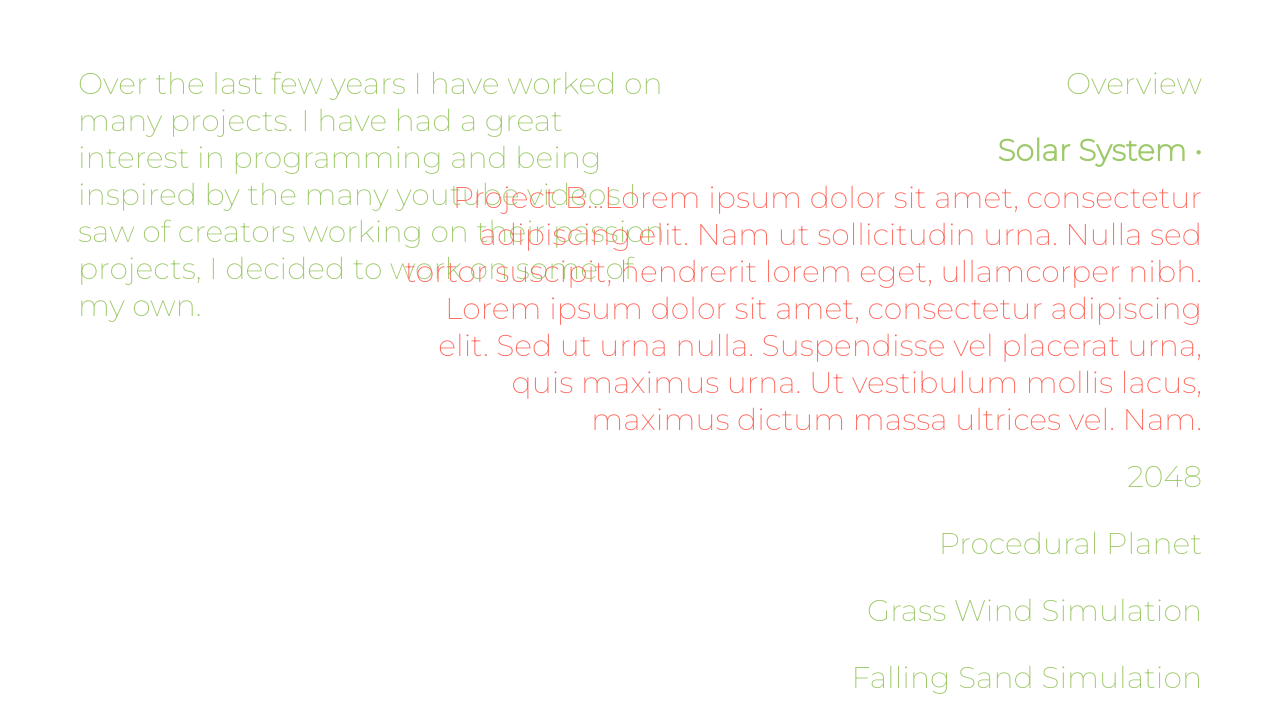
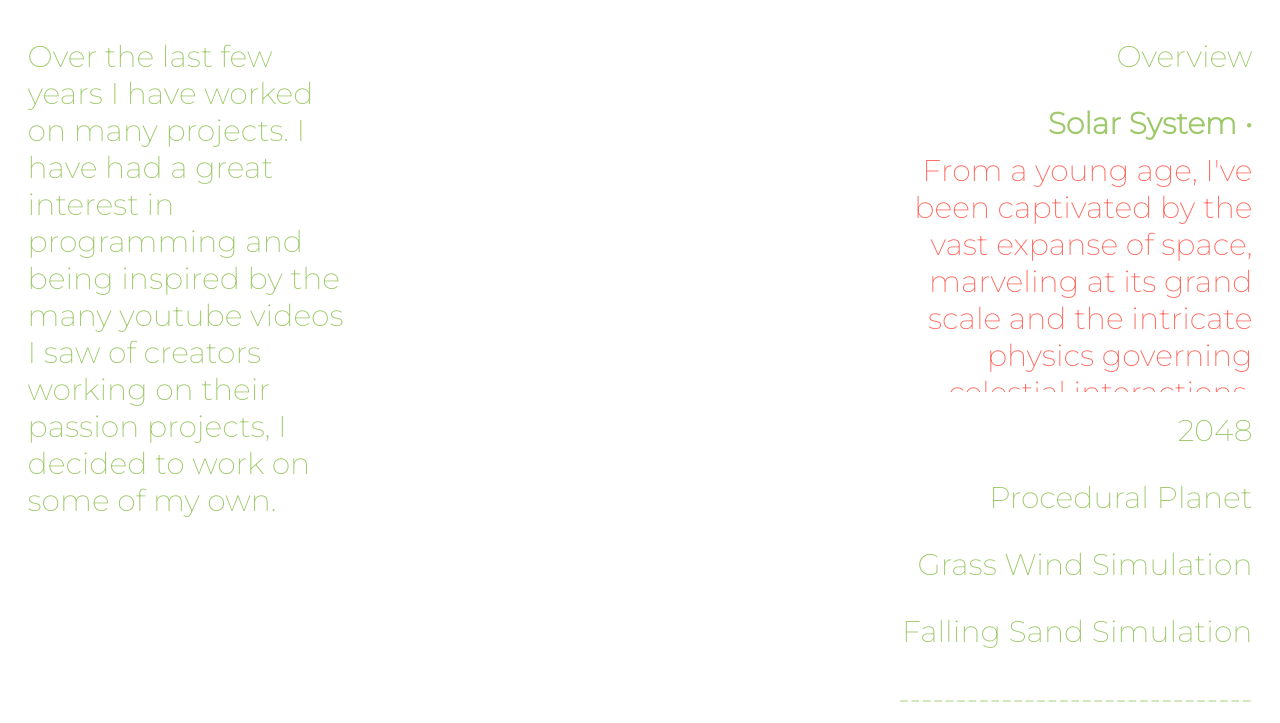
Before and after one commit to prith82003/prith82003.github.io, a website: page pages/projects.html in a window 1280 px wide. Both pictures are taken after a click on the element "Solar System". Drawn offline with nearby package versions, Linux system fonts and the light colour scheme.

Commit message:
upd proj

```diff
--- a/css/index.css
+++ b/css/index.css
@@ -17,6 +17,17 @@
 * {
     font-family: 'Source Code Pro', monospace;
     overflow: hidden;
+}
+
+a {
+    /* remove underline */
+    text-decoration: none;
+    color: #357ad5;
+}
+
+/* on click a element change color to blue */
+a:active {
+    color: #2463b6;
 }
 
 body {
--- a/css/nav.css
+++ b/css/nav.css
@@ -14,6 +14,7 @@
     color: #ffcf0e;
     font-weight: 200;
     font-size: 2.6vh;
+    cursor: pointer;
 }
 
 .nav-buttons:hover {
--- a/css/projects.css
+++ b/css/projects.css
@@ -18,9 +18,9 @@
 
     position: absolute;
 
-    top: 35px;
-    left: 78px;
-    width: 600px;
+    top: 1vh;
+    left: 2.15vw;
+    width: 25vw;
     cursor: default;
 
     z-index: 9999;
@@ -29,9 +29,9 @@
 .projects-list {
     position: absolute;
 
-    top: 35px;
-    right: 78px;
-    width: 800px;
+    top: 1vh;
+    right: 2.15vw;
+    width: 28vw;
     cursor: default;
 
     z-index: 9999;
@@ -66,8 +66,12 @@
 .visible {
     visibility: visible;
     opacity: 1;
-    max-height: 1000px; /* Adjust this value as needed */
-    transition: max-height 1s cubic-bezier(0, 0, 0.5, 1), opacity 0.3s ease-in;
+    max-height: 30vh; /* Adjust this value as needed */
+    transition: max-height 0.35s cubic-bezier(0, 0, 0.5, 1), opacity 0.25s ease-in;
+}
+
+.project {
+    cursor:pointer;
 }
 
 .project:hover {
--- a/pages/projects.html
+++ b/pages/projects.html
@@ -26,7 +26,8 @@
 
         <div class="projects-list fadeIn">
             <p id="overview-text">Overview •</p>
-            <p class='project' id="Project-B" onclick="loadProject(1, this)">Solar System <p class="hidden project-info" id="Project-B-info">Project B...Lorem ipsum dolor sit amet, consectetur adipiscing elit. Nam ut sollicitudin urna. Nulla sed tortor suscipit, hendrerit lorem eget, ullamcorper nibh. Lorem ipsum dolor sit amet, consectetur adipiscing elit. Sed ut urna nulla. Suspendisse vel placerat urna, quis maximus urna. Ut vestibulum mollis lacus, maximus dictum massa ultrices vel. Nam.</p> </p>
+            <p class='project' id="Project-B" onclick="loadProject(1, this)">Solar System <p class="hidden project-info" id="Project-B-info">
+From a young age, I've been captivated by the vast expanse of space, marveling at its grand scale and the intricate physics governing celestial interactions. Motivated by Sebastian Lague's video, I embarked on crafting my own simulation of gravitational forces. Employing Newton's Gravitational Equation, I fashioned a simulation that vividly illustrates the cosmic ballet performed by celestial bodies.<br> <a href="https://github.com/prith82003/Solar-System">•Code•</a></p> </p>
             <p class='project' id="Project-C" onclick="loadProject(2, this)">2048 <p class="hidden project-info" id="Project-C-info">Project C...Lorem ipsum dolor sit amet, consectetur adipiscing elit. Nam ut sollicitudin urna. Nulla sed tortor suscipit, hendrerit lorem eget, ullamcorper nibh. Lorem ipsum dolor sit amet, consectetur adipiscing elit. Sed ut urna nulla. Suspendisse vel placerat urna, quis maximus urna. Ut vestibulum mollis lacus, maximus dictum massa ultrices vel. Nam.</p> </p>
             <p class='project' id="Project-D" onclick="loadProject(3, this)">Procedural Planet <p class="hidden project-info" id="Project-D-info">Project D...Lorem ipsum dolor sit amet, consectetur adipiscing elit. Nam ut sollicitudin urna. Nulla sed tortor suscipit, hendrerit lorem eget, ullamcorper nibh. Lorem ipsum dolor sit amet, consectetur adipiscing elit. Sed ut urna nulla. Suspendisse vel placerat urna, quis maximus urna. Ut vestibulum mollis lacus, maximus dictum massa ultrices vel. Nam.</p> </p>
             <p class='project' id="Project-E" onclick="loadProject(4, this)">Grass Wind Simulation <p class="hidden project-info" id="Project-E-info">Project E...Lorem ipsum dolor sit amet, consectetur adipiscing elit. Nam ut sollicitudin urna. Nulla sed tortor suscipit, hendrerit lorem eget, ullamcorper nibh. Lorem ipsum dolor sit amet, consectetur adipiscing elit. Sed ut urna nulla. Suspendisse vel placerat urna, quis maximus urna. Ut vestibulum mollis lacus, maximus dictum massa ultrices vel. Nam.</p> </p>
```
Also changed, not shown: js/canvas.js (+3 -14 lines).
